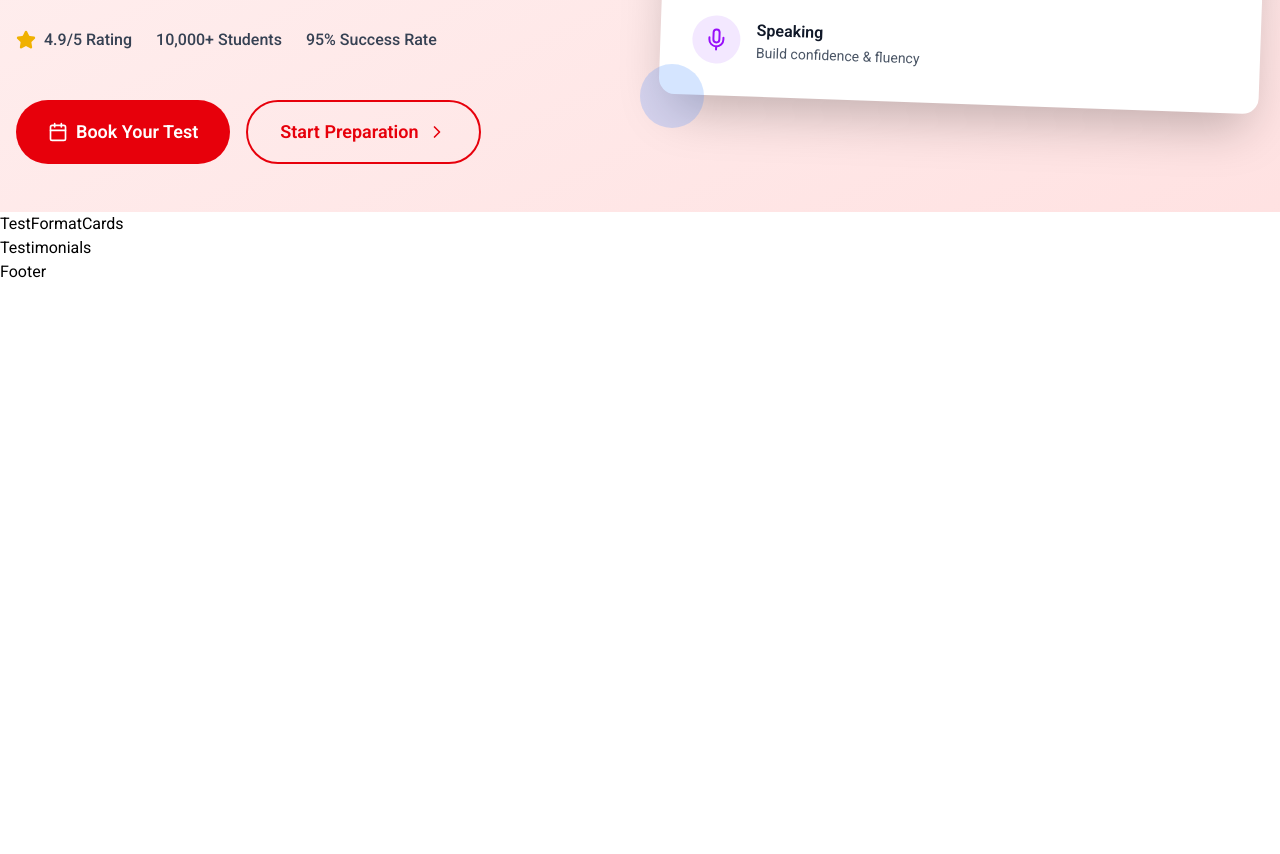
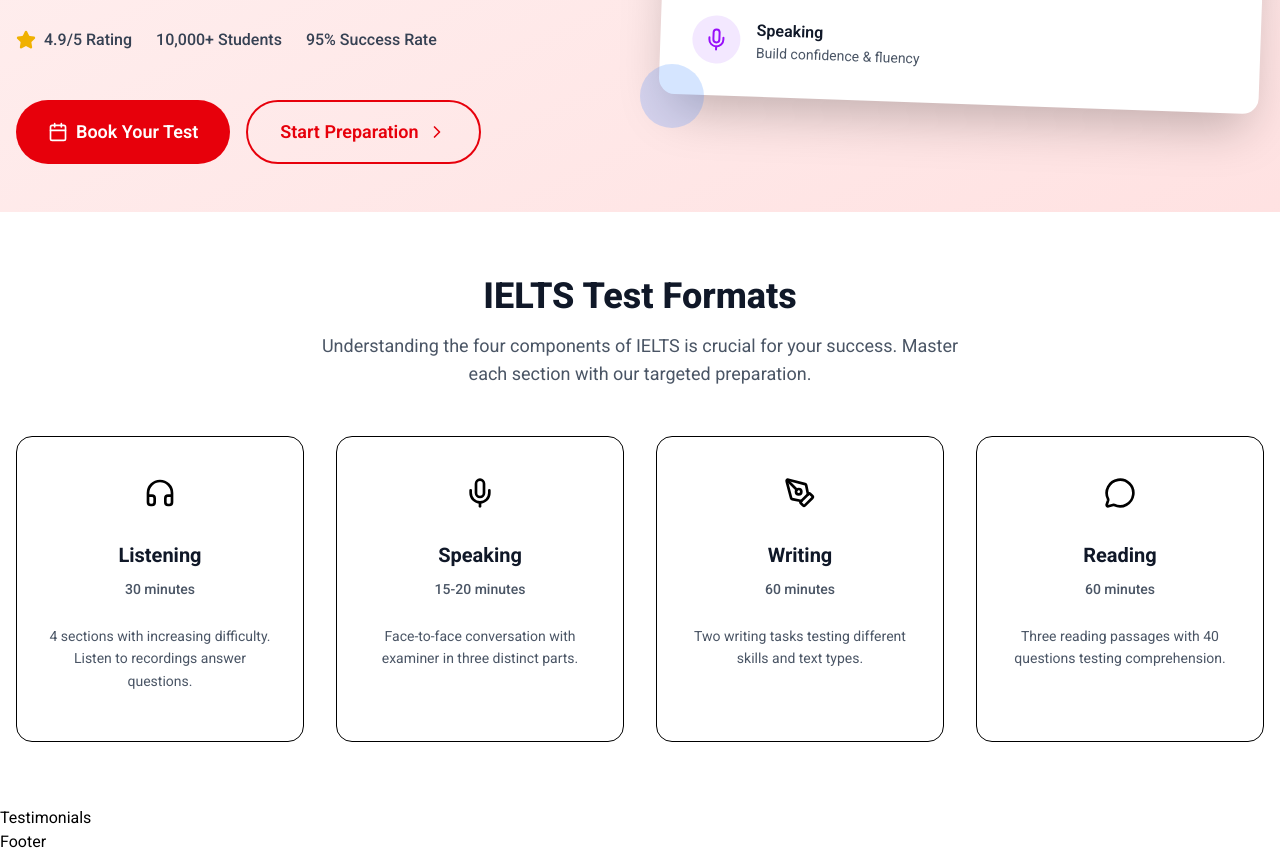
Before and after one commit to junaidkhan1723/IELTS-Institute, a React (Vite) app in the folder client/: page / in a window 1280 px wide. Shown: the part 404-1258 px from the top of the page. Before the commit the page ends 800 px from the top, so only its background shows below. Built offline with nearby package versions, Linux system fonts and the light colour scheme; the HTML template or start-up script is replaced by a standard one.

Commit message:
added TestFormatCards

```diff
--- a/client/src/components/TestFormatCards.jsx
+++ b/client/src/components/TestFormatCards.jsx
@@ -1,9 +1,105 @@
-import React from 'react'
+import {
+  Headphones,
+  Mic,
+  PenTool,
+  MessageCircle,
+} from "lucide-react";
 
 const TestFormatCards = () => {
+  const formats = [
+    {
+      icon: Headphones,
+      title: "Listening",
+      duration: "30 minutes",
+      description:
+        "4 sections with increasing difficulty. Listen to recordings answer questions.",
+      color: "red",
+      features: ["Academic & General", "40 Questions", "Multiple Accents"],
+    },
+    {
+      icon: Mic,
+      title: "Speaking",
+      duration: "15-20 minutes",
+      description:
+        "Face-to-face conversation with examiner in three distinct parts.",
+      color: "blue",
+      features: [
+        "Part 1: Introduction",
+        "Part 2: Individual Talk",
+        "Part 3: Discussion",
+      ],
+    },
+    {
+      icon: PenTool,
+      title: "Writing",
+      duration: "60 minutes",
+      description: "Two writing tasks testing different skills and text types.",
+      color: "green",
+      features: ["Task 1: Report/Letter", "Task 2: Essay", "150 & 250 words"],
+    },
+    {
+      icon: MessageCircle,
+      title: "Reading",
+      duration: "60 minutes",
+      description:
+        "Three reading passages with 40 questions testing comprehension.",
+      color: "purple",
+      features: ["Academic Texts", "40 Questions", "Various Question Types"],
+    },
+  ];
+
   return (
-    <div>TestFormatCards</div>
-  )
-}
+    <div className="py-16 px-4 bg-white">
+      <div className="max-w-7xl mx-auto">
+        {/* Header */}
+        <div className="text-center mb-12">
+          <h2 className="text-3xl md:text-4xl font-extrabold text-gray-900 mb-4">
+            IELTS Test Formats
+          </h2>
+          <p className="text-lg text-gray-600 max-w-2xl mx-auto">
+            Understanding the four components of IELTS is crucial for your
+            success. Master each section with our targeted preparation.
+          </p>
+        </div>
 
-export default TestFormatCards
+        {/* Test Format Cards */}
+        <div className="grid md:grid-cols-2 lg:grid-cols-4 gap-8">
+          {formats.map((format) => {
+            const IconComponent = format.icon;
+
+            return (
+              <div
+                key={format.title}
+                className={` border rounded-2xl p-6 hover:shadow-lg transition-all duration-300 hover:-translate-y-2`}
+              >
+                {/* Icon and Title */}
+                <div className="text-center mb-6">
+                  <div
+                    className={`w-16 h-16  rounded-full flex items-center justify-center mx-auto mb-4`}
+                  >
+                    <IconComponent className="w-8 h-8" />
+                  </div>
+                  <h3 className="text-xl font-bold text-gray-900 mb-2">
+                    {format.title}
+                  </h3>
+                  <span className="text-sm font-medium text-gray-600 bg-white px-3 py-1 rounded-full">
+                    {format.duration}
+                  </span>
+                </div>
+
+                {/* Description */}
+                <p className="text-gray-600 text-center mb-6 text-sm leading-relaxed">
+                  {format.description}
+                </p>
+              </div>
+            );
+          })}
+        </div>
+
+
+      </div>
+    </div>
+  );
+};
+
+export default TestFormatCards;
```
